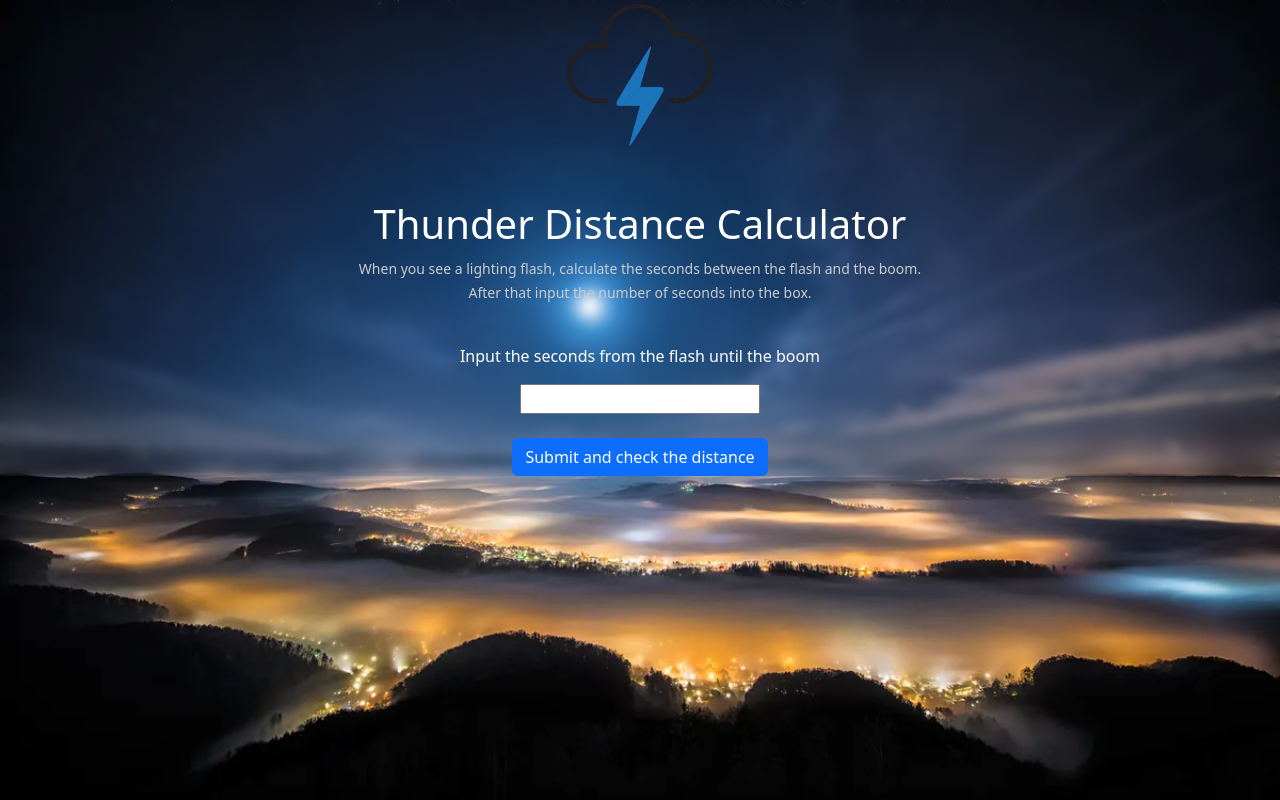
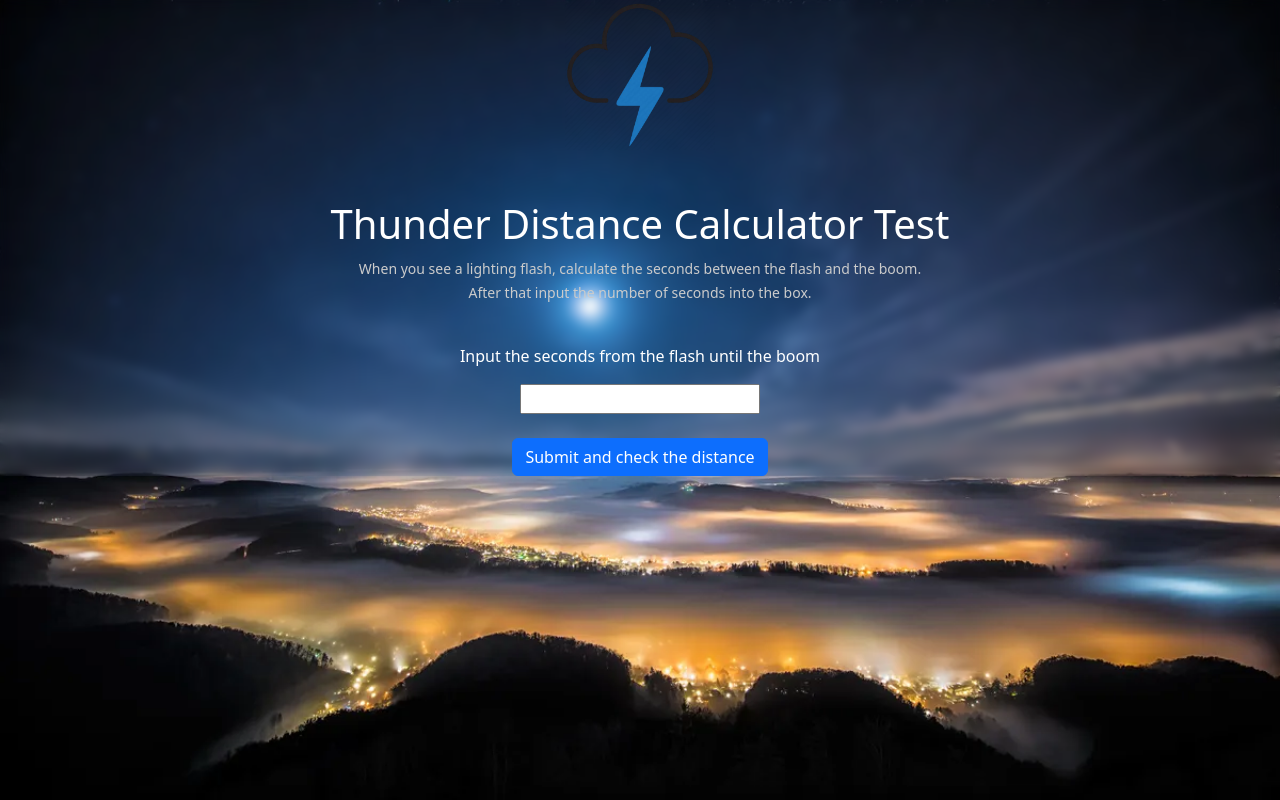
Before and after one commit to elexbeats/elexbeats.github.io, a plain HTML site: page index.html in a window 1280 px wide. Drawn offline with nearby package versions, Linux system fonts and the light colour scheme.

Commit message:
Added changes to test git

```diff
--- a/index.html
+++ b/index.html
@@ -16,7 +16,7 @@
   <body style="background-color: rgb(255, 255, 255); color: white">
     <img src="img/favicon.png" width="150px" height="150px" alt="" />
     <div class="container">
-      <h1 class="header">Thunder Distance Calculator</h1>
+      <h1 class="header">Thunder Distance Calculator Test</h1>
       <p class="description">
         <small>
           When you see a lighting flash, calculate the seconds between the flash
```
